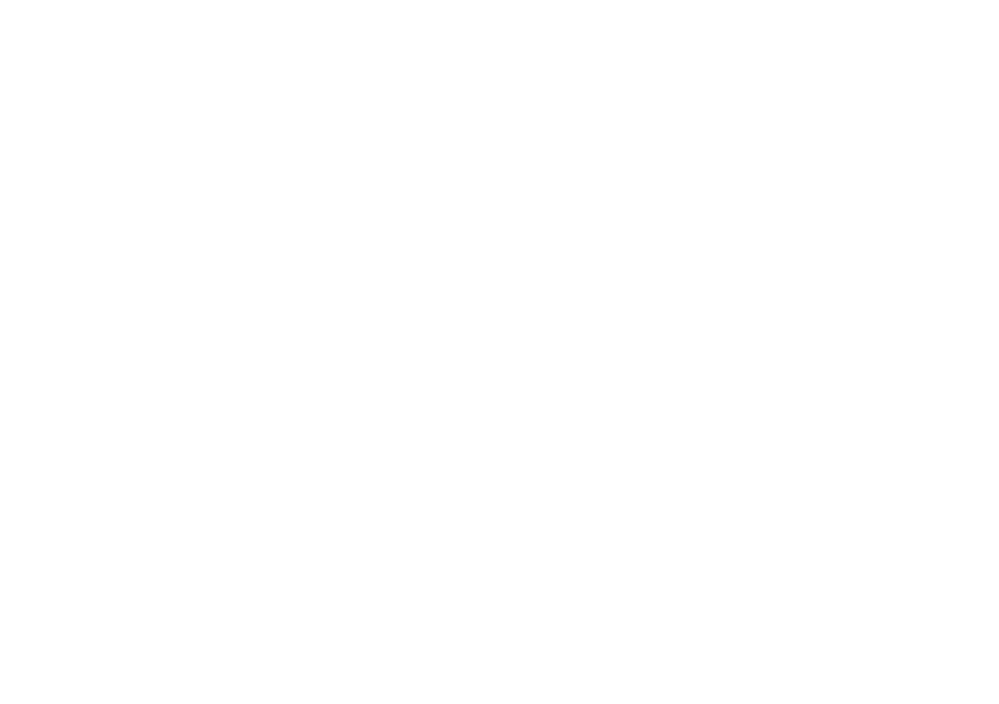
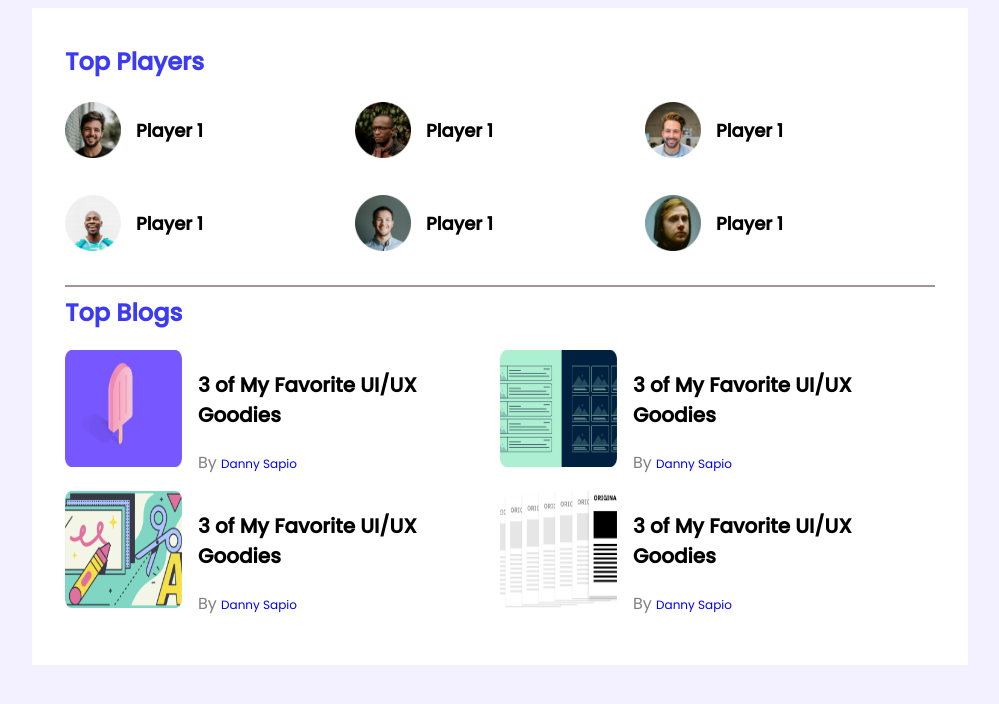
Before and after one commit to SantoSaha508/LeaderBoard, a plain HTML site: page index.html in a window 1280 px wide. Shown: the whole page, without its empty margins (140-1139 px from the left). Drawn offline with Linux system fonts and the light colour scheme.

Commit message:
secomdCommit

```diff
--- a/index.html
+++ b/index.html
@@ -5,9 +5,94 @@
     <meta http-equiv="X-UA-Compatible" content="IE=edge">
     <meta name="viewport" content="width=device-width, initial-scale=1.0">
     <title>Leader Board</title>
+    <!-- css style sheet  -->
     <link rel="stylesheet" href="styles/styles.css">
 </head>
 <body>
+    <!-- header section start-->
+    <head>
 
+    </head>
+    <!-- header section end -->
+    <!-- main section start  -->
+    <main>
+        <!-- first section start -->
+        <section class="container">
+            <div class="top-players">
+                <h2 class="section-title">Top Players</h2>
+                <div class="players">
+                    <div class="player">
+                        <img src="images/players/player-1.png" alt="Oh no !">
+                        <h3 class="player-name">Player 1</h3>
+                    </div>
+                    <div class="player">
+                        <img src="images/players/player-2.png" alt="Oh no !">
+                        <h3 class="player-name">Player 1</h3>
+                    </div>
+                    <div class="player">
+                        <img src="images/players/player-3.png" alt="Oh no !">
+                        <h3 class="player-name">Player 1</h3>
+                    </div>
+                    <div class="player">
+                        <img src="images/players/player-4.png" alt="Oh no !">
+                        <h3 class="player-name">Player 1</h3>
+                    </div>
+                    <div class="player">
+                        <img src="images/players/player-5.png" alt="Oh no !">
+                        <h3 class="player-name">Player 1</h3>
+                    </div>
+                    <div class="player">
+                        <img src="images/players/player-6.png" alt="Oh no !">
+                        <h3 class="player-name">Player 1</h3>
+                    </div>
+                </div>
+            </div>
+            <hr>
+            <!-- top blogs  -->
+            <div class="top-blogs">
+                <h2 class="section-title">Top Blogs</h2>
+                <div class="blogs">
+                    <article class="blog">
+                        <div class="thumbnel">
+                            <img src="images/blogs/blog-1.png" alt="Oh No!">
+                        </div>
+                        <div class="blog-info">
+                            <h3 class="blog-title">3 of My Favorite UI/UX Goodies</h3>
+                            <p class="blog-author">By <a href="#">Danny Sapio</a></p>
+                        </div>
+                    </article>
+                    <article class="blog">
+                        <div class="thumbnel">
+                            <img src="images/blogs/blog-2.png" alt="Oh No!">
+                        </div>
+                        <div class="blog-info">
+                            <h3 class="blog-title">3 of My Favorite UI/UX Goodies</h3>
+                            <p class="blog-author">By <a href="#">Danny Sapio</a></p>
+                        </div>
+                    </article>
+                    <article class="blog">
+                        <div class="thumbnel">
+                            <img src="images/blogs/blog-3.png" alt="Oh No!">
+                        </div>
+                        <div class="blog-info">
+                            <h3 class="blog-title">3 of My Favorite UI/UX Goodies</h3>
+                            <p class="blog-author">By <a href="#">Danny Sapio</a></p>
+                        </div>
+                    </article>
+                    <article class="blog">
+                        <div class="thumbnel">
+                            <img src="images/blogs/blog-4.png" alt="Oh No!">
+                        </div>
+                        <div class="blog-info">
+                            <h3 class="blog-title">3 of My Favorite UI/UX Goodies</h3>
+                            <p class="blog-author">By <a href="#">Danny Sapio</a></p>
+                        </div>
+                    </article>
+                </div>
+            </div>
+        </section>
+        <!-- first section end -->
+    </main>
+    <!-- main section end  -->
 </body>
 </html>
--- a/styles/styles.css
+++ b/styles/styles.css
@@ -0,0 +1,71 @@
+/* fonts  */
+@import url('https://fonts.googleapis.com/css2?family=Montserrat:ital@1&family=Playfair+Display&family=Poppins:ital,wght@0,400;0,500;1,400&display=swap');
+
+/* comon style  */
+body{
+    font-family: 'Poppins', sans-serif;
+    background-color: #F3f1FF;
+}
+/* top players styles  */
+main{
+    display: flex;
+    justify-content: center;
+}
+.container{
+    background-color: #ffff;
+    width: 870px;
+    padding: 33px;
+}
+.section-title{
+    color: rgb(59, 59, 245);
+    font-size: 24px;
+    margin-top: 3px;
+}
+.players{
+    display: grid;
+    grid-template-columns: repeat(3, 1fr);
+    grid-row-gap: 30px;
+}
+.player{
+    display: flex;
+    align-items: center;
+}
+.player img{
+    width: 56px;
+    height: 56px;
+}
+.player-name{
+    margin-left: 15px;
+    font-size: 18px;
+}
+hr{
+    border: 1px solid rgb(160, 150, 150);
+    margin-top: 30px;
+}
+
+/* top blog sectio  */
+.blogs{
+    display: grid;
+    grid-template-columns: repeat(2, 1fr);
+}
+.blog{
+    display: flex;
+}
+.thumbnel img{
+    width: 117px;
+    height: 117px;
+}
+.blog-info{
+    margin-left: 16px;
+}
+.blog-title{
+    font-size: 20px;
+}
+.blog-author{
+    color: gray;
+}
+.blog-author a{
+    font-size: 12px;
+    color: blue;
+    text-decoration: none;
+}
```
